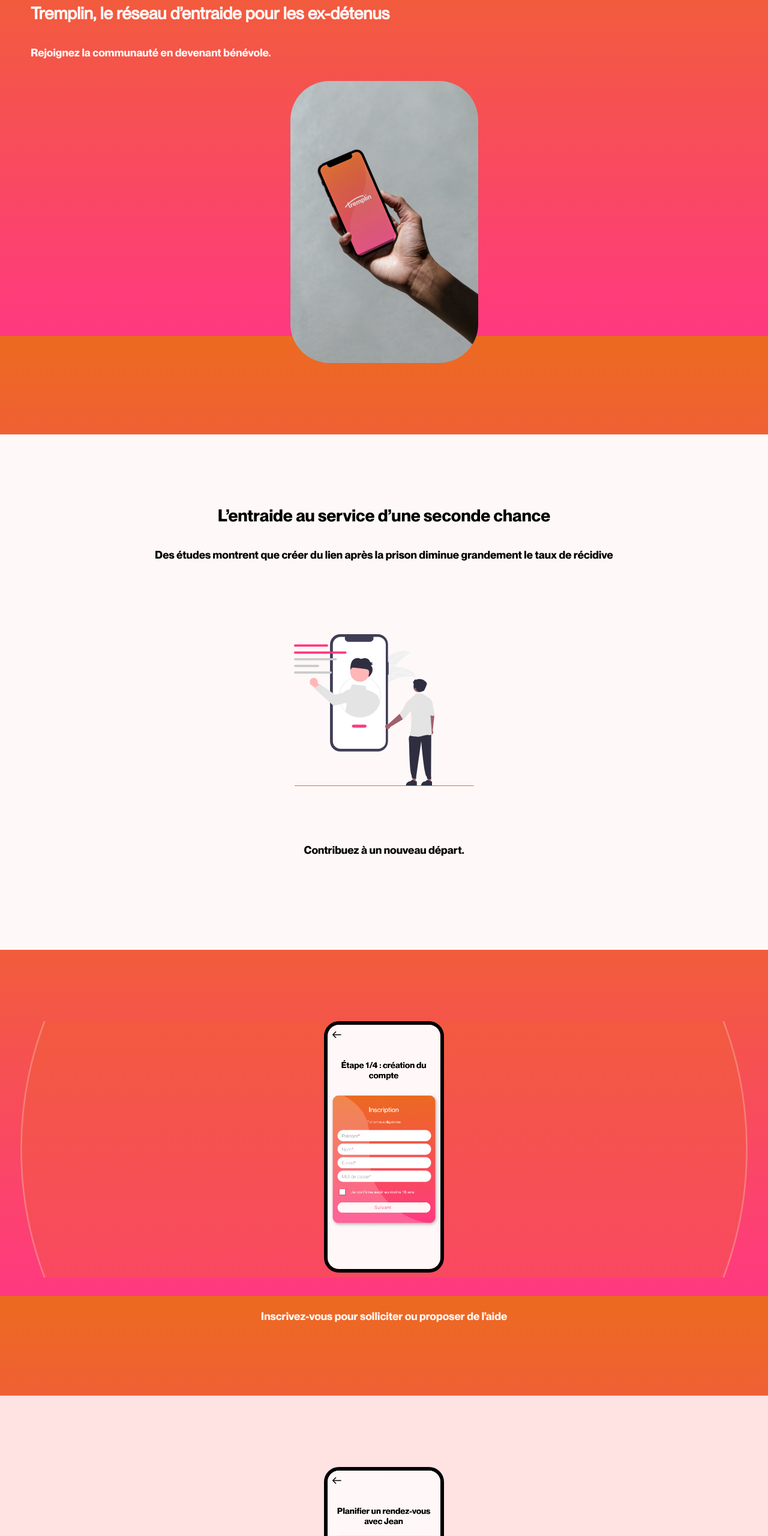
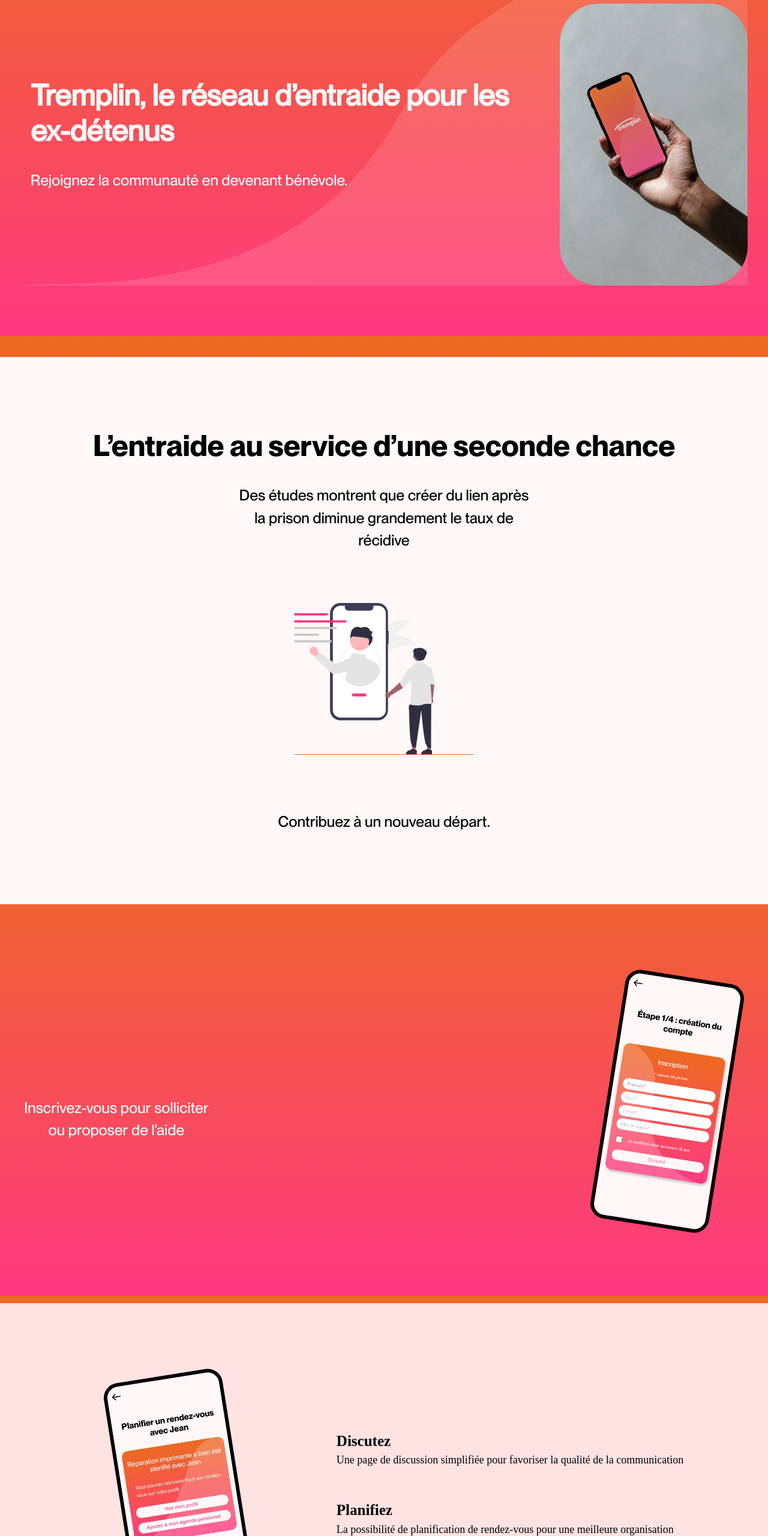
Before and after one commit to LauraKeerman/TFA, a website: page src/index.html in a window 1280 px wide. Shown: the part 240-2800 px from the top of the page at 60% size. Drawn offline with nearby package versions, Linux system fonts and the light colour scheme; files that its build step writes are made by us from their sources.

Commit message:
version tablette

```diff
--- a/src/index.html
+++ b/src/index.html
@@ -43,12 +43,16 @@
   <main>
 
     <section class="section section__intro bg-intro">
+      <section class="section__intro--txt">
         <h1 class="title--big">Tremplin, le réseau d’entraide pour les ex-détenus</h1>
 
         <p class="p--big">Rejoignez la communauté en devenant bénévole.</p>
+      </section>
 
+      <figure class="section__img">
         <img class="img--round" src="assets/images/mockup1.jpg" alt="mockup">
       </section>
+    </figure>
 
 
 
@@ -79,6 +83,7 @@
         <img class="img--mockup" src="assets/images/planifier.jpg" alt="planifier">
       </figure>
 
+      <section class="section__features--txt">
         <h3 class="title--little">Discutez</h3>
         <p>Une page de discussion simplifiée pour favoriser la qualité de la communication</p>
 
@@ -87,6 +92,7 @@
 
         <h3 class="title--little">Évaluez</h3>
         <p>Un système d’évaluation pour assurer une communauté bienveillante</p>
+      </section>
     </section>
 
 
@@ -98,6 +104,7 @@
     <section class="section section__callToAction2">
       <img class="img--round" src="assets/images/mockup2.jpg" alt="mockup">
 
+      <section class="section__callToAction2--txt">
         <p class="p--big">L’entraide est aussi une aventure dont vous ne voudrez plus vous passer</p>
 
         <div class="btn-container">
@@ -109,6 +116,7 @@
             <img src="assets/images/app-store.png" alt="achat">
           </a>
         </div>
+      </section>
 
     </section>
 
--- a/src/styles/app.scss
+++ b/src/styles/app.scss
@@ -168,12 +168,7 @@
 
 }
 
-/*.bg-intro{
-    background-image: url(../assets/images/vector.svg);
-    background-repeat: no-repeat;
-    background-size: 150% 100%;
-    margin: 0;
-}*/
+
 
 
 .section__benefits{
@@ -226,6 +221,10 @@
         border: 1px solid rgba(255, 248, 248, 0.25);
     }
 
+    .img--mockup{
+        transform: rotate(9deg);
+    }
+
     .p--big{
         margin-top: 51px;
         text-align: center;
@@ -244,7 +243,11 @@
     padding-right: 34px;
 
     .title--little{
-        margin-top: 34px;
+        margin-top: 51px;
+    }
+
+    .img--mockup{
+        transform: rotate(-9deg);
     }
 }
 
@@ -313,3 +316,103 @@
         border-top: 1px solid var(--c-primary);
     }
 }
+
+
+/*DEVICES*/
+@media(min-width: 470px){
+    .section__img--circle {
+        background-size: 370px;
+    }
+}
+
+/*tablette*/
+@media(min-width: 768px){
+    .title--big{
+        font-size: 49px;
+    }
+
+    .title--medium{
+        font-size: 31px;
+    }
+
+    .title--little{
+        font-size: 25px;
+    }
+
+    .p--big{
+        font-size: 25px;
+        font-family: "PP Neue Montreal Medium";
+    }
+
+
+   .section__intro{
+        display: flex;
+        align-items: center;
+    }
+
+
+   .bg-intro{
+        background-image: url(../assets/images/vector.svg);
+        background-repeat: no-repeat;
+        background-size: 100% 100%;
+    }
+
+    .section__benefits .p--big{
+        width: 500px;
+        text-align: center;
+        margin: auto;
+    }
+
+    .section__callToAction{
+        display: flex;
+        align-items: center;
+        flex-direction: row-reverse;
+        justify-content: space-between;
+
+        .p--big{
+            width: 320px;
+        }
+
+        .img--mockup{
+            margin-right: 34px;
+        }
+
+        .section__img--circle {
+            background-image: none;
+        }
+    }
+
+    .section__features{
+        display: flex;
+        align-items: center;
+        justify-content: center;
+
+        .section__img{
+            margin-left: 60px;
+        }
+    }
+
+    .section__features--txt{
+        margin-left: 160px;
+    }
+
+    .section__socialProof .p--big{
+        width: 700px;
+        text-align: center;
+        margin: auto;
+    }
+
+    .section__callToAction2{
+        display: flex;
+        align-items: center;
+
+        .img--round{
+            margin-left: 34px;
+        }
+    }
+
+    .section__callToAction2--txt{
+        margin-left: 40px;
+    }
+
+}
```
Lines whose indentation alone changed are shown as unchanged.
